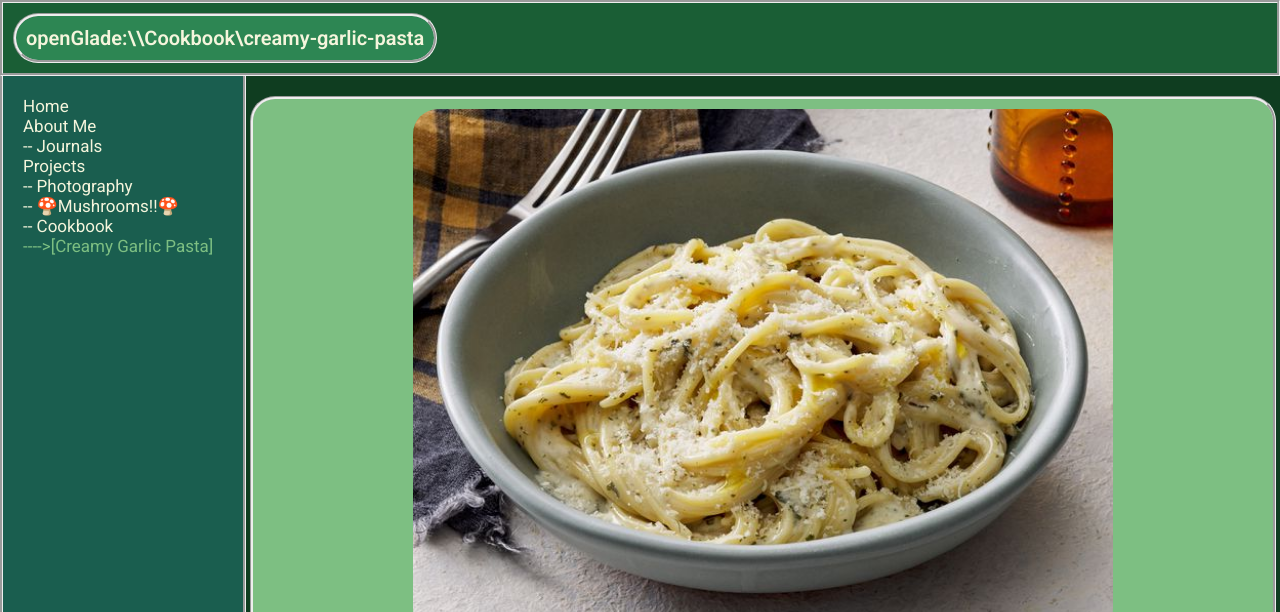
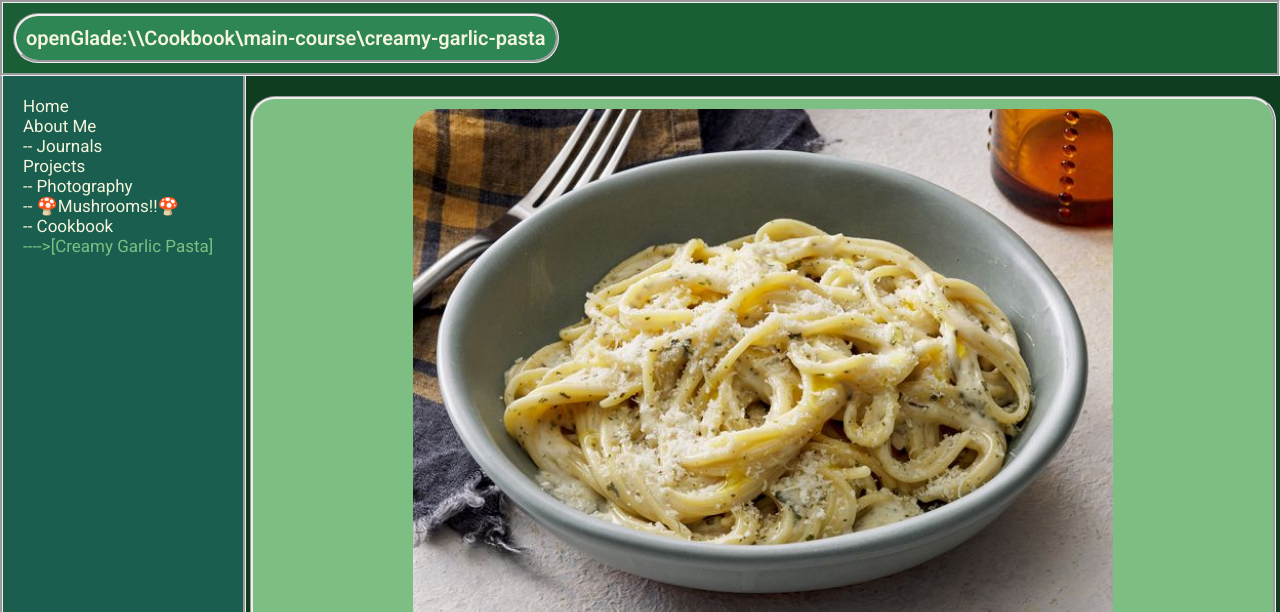
Before and after one commit to CIN-DEV-netizen/neocity-website, a plain HTML site: page recipies/main-course/creamy-garlic-pasta.html in a window 1280 px wide. Shown: the top 612 px of the page. Drawn offline with Linux system fonts and the light colour scheme.

Commit message:
Fix header title path for creamy garlic pasta recipe page

```diff
--- a/recipies/main-course/creamy-garlic-pasta.html
+++ b/recipies/main-course/creamy-garlic-pasta.html
@@ -8,7 +8,7 @@
 </head>
 <body>
     <div id="header">
-        <div id="title">openGlade:\\Cookbook\creamy-garlic-pasta</div>
+        <div id="title">openGlade:\\Cookbook\main-course\creamy-garlic-pasta</div>
     </div>
     <div class="organizer-h">
         <div id="nav-bar">
```
